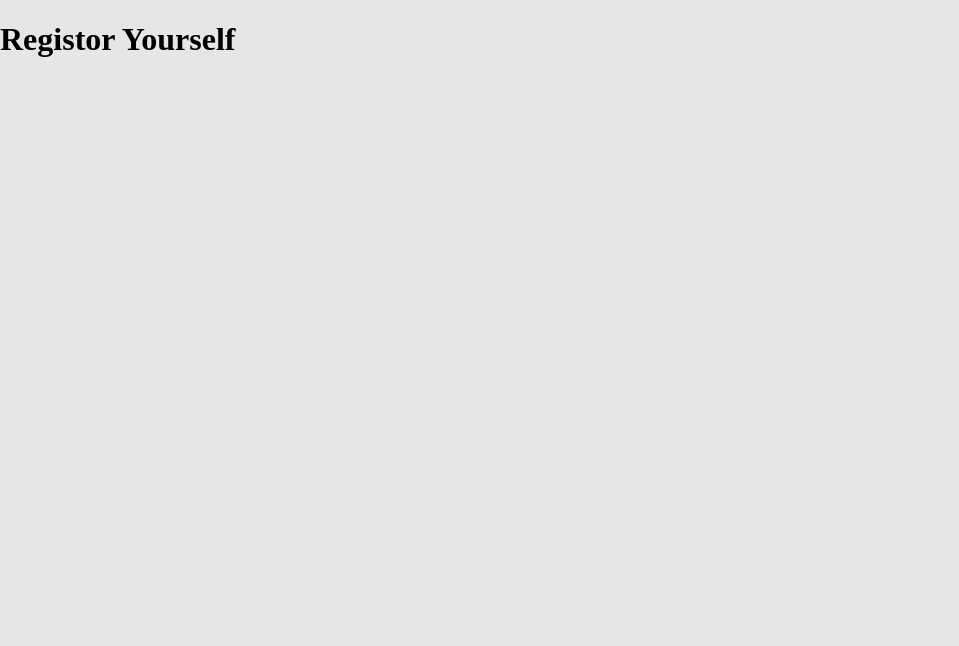
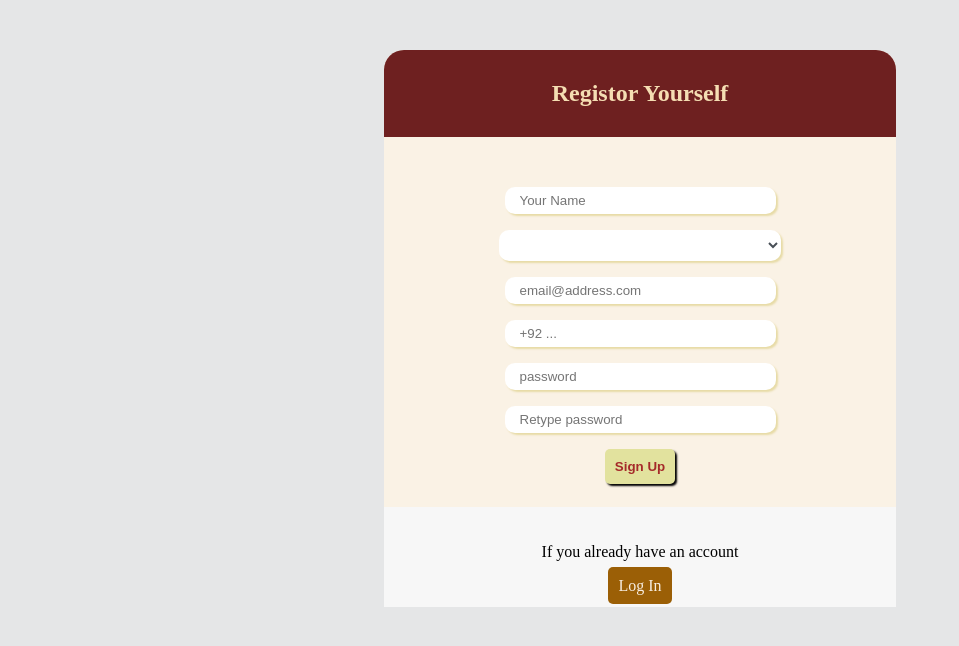
Before and after one commit to masix04/invoice-system, an Angular app: page /sign-up in a window 1280 px wide. Shown: the top 646 px of the page, without its empty margins (0-959 px from the left). Built offline with nearby package versions, Linux system fonts and the light colour scheme.

Commit message:
SignUp Form Design Initial Version Completed, Reactive formControl . Custom Validation -> matchPassword check before request sends Then request sends using GET Method

```diff
--- a/src/app/sign-up/sign-up.component.css
+++ b/src/app/sign-up/sign-up.component.css
@@ -0,0 +1,77 @@
+.signup_container {
+  margin: auto;
+  width: 40%;
+  background-color: antiquewhite;
+  margin-top: 50px;
+  border-top-left-radius:20px;
+  border-top-right-radius:20px;
+}
+.signup_container .signup_head {
+  /* height: 70px; */
+  background-color: rgb(110, 32, 32);
+  color: wheat;
+  text-align: center;
+  padding:10px 0;
+  border-top-left-radius:20px;
+  border-top-right-radius:20px;
+}
+.signup_container .signup_body {
+  height:370px;
+  background-color: rgb(250, 242, 229);
+}
+.signup_container .signup_body .signup_form {
+  padding-top: 50px;
+  text-align: center;
+}
+.signup_container .signup_body .signup_form .form-group {
+  display: grid;
+}
+.signup_container .signup_body .signup_form .form-group input {
+  padding: 6px 0 6px 15px;
+  border-radius: 10px;
+  border:none;
+  width:50%;
+  margin: auto;
+  box-shadow: rgb(231, 219, 166) 2px 2px 2px;
+}
+.signup_container .signup_body .signup_form .form-group select {
+  border-radius: 10px;
+  border: none;
+  width: 55%;
+  margin: auto;
+  box-shadow: rgb(231, 219, 166) 2px 2px 2px;
+}
+.signup_container .signup_body .signup_form .form-button .signup-form-submit-button {
+  padding: 10px;
+  border: none;
+  background-color: rgb(226, 226, 158);
+  color: brown;
+  font-size: 18;
+  font-weight: 600;
+  cursor: pointer;
+  border-radius: 5px;
+  box-shadow: black 2px 2px 2px;
+}
+
+/** ON Click CSS for signUp Button */
+.signup_container .signup_body .signup_form .form-button .signUpBtnAnimate {
+  box-shadow:rgb(151, 148, 107) -1px -1px 1px 2px;
+  cursor:default;
+}
+
+.signup_container .signup_foot {
+  height:60px;
+  padding: 20px 0;
+  text-align: center;
+  background-color: rgb(247, 247, 247);
+}
+.signup_container .signup_foot .signup-form-login-button {
+  padding: 10px;
+  background-color: rgb(155, 95, 6);
+  cursor: pointer;
+  color: rgb(247, 237, 225);
+  border-radius: 5px;
+}
+.signup_container .signup_foot .signup-form-login-button:hover {
+  font-weight: 600;
+}
--- a/src/app/sign-up/sign-up.component.html
+++ b/src/app/sign-up/sign-up.component.html
@@ -1,11 +1,57 @@
-<div class="sign_up_container">
-  <div class="sign_up_head">
-    <h1> Registor Yourself </h1>
+<div class="signup_container">
+  <div class="signup_head">
+    <h2> Registor Yourself </h2>
   </div>
-  <div class="sign_up_body">
+  <div class="signup_body">
+    <div class="signup_form">
+      <form [formGroup]= "signUpForm" (ngSubmit) ="onSignUp(signUpForm.value)">
+        <div class="form-group">
+          <!-- <label for="name"> User Name </label> -->
+          <input id="name" class="signup-form-user-name" type="text" formControlName = "UserName" name = "UserName" placeholder="Your Name" >
+          <!-- <input id="name" class="signup-form-name" type="text" [(ngModel)]= "UserModel.UserName" name = "UserName"> -->
+        </div>
 
+        <div class="form-group">
+          <!-- <label for="title"> User Title </label> -->
+          <select id="title" class="signup-form-title form-control" formControlName = "UserTitle" name = "UserTitle" placeholder="title">
+            <option *ngFor="let title of titles" [value] = "title" selected>{{title}}</option>
+          </select>
+          <!-- <input id="title" class="signup-form-title" type="text" [(ngModel)]= "UserModel.Usertitle" name = "Usertitle"> -->
+        </div>
+
+        <div class="form-group">
+          <!-- <label for="email"> Email Address </label> -->
+          <input id="email" class="signup-form-email" type="email" formControlName = "UserEmail" name = "UserEmail" placeholder="email@address.com" required>
+          <!-- <input id="email" class="signup-form-email" type="text" [(ngModel)]= "UserModel.UserEmail" name = "UserEmail"> -->
+        </div>
+
+        <div class="form-group">
+          <!-- <label for="phone"> Phone Number </label> -->
+          <input id="phone" class="signup-form-phone" type="tel" formControlName = "UserPhone" name = "UserPhone" placeholder="+92 ..." pattern="[+]{1}[0-9]{2} [0-9]{3}" required>
+          <!-- <input id="phone" class="signup-form-phone" type="phone" [(ngModel)]= "UserModel.UserPhone" name = "UserPhone"> -->
+        </div>
+
+        <div class="form-group">
+          <!-- <label for="password"> Password </label> -->
+          <input id="password" class="signup-form-password" type="password" formControlName= "UserPassword" name = "Password" placeholder="password" required>
+          <!-- <select id="password" class="signup-form-password form-control" type="password" [(ngModel)]= "Password" name = "Password"> -->
+        </div>
+
+        <div class="form-group">
+          <!-- <label for="password"> Password </label> -->
+          <input id="retype_password" class="signup-form-retype_password" type="password" formControlName= "UserReTypePassword" name = "ReTypePassword" placeholder="Retype password" required>
+          <!-- <select id="password" class="signup-form-password form-control" type="password" [(ngModel)]= "Password" name = "Password"> -->
+        </div>
+
+        <div class="form-button">
+          <input id="signUp" type="button" value="Sign Up" class="signup-form-submit-button" type="submit" (click)="BtnAnimate('signUp')">
+        </div>
+      </form>
+    </div>
   </div>
-  <div class="sign_up_foot">
 
+  <div class="signup_foot">
+    <p> If you already have an account </p>
+    <a href="javascript:void(0)" [routerLink]="['/log-in']" id="logIn" class="signup-form-login-button"> Log In </a>
   </div>
 </div>
--- a/src/app/sign-up/sign-up.component.ts
+++ b/src/app/sign-up/sign-up.component.ts
@@ -1,4 +1,7 @@
 import { Component, OnInit } from '@angular/core';
+import { FormControl, FormGroup, Validators } from '@angular/forms';
+import { HttpClient } from '@angular/common/http';
+import { URLS } from '../utils/URLS';
 
 @Component({
   selector: 'app-sign-up',
@@ -7,8 +10,63 @@ import { Component, OnInit } from '@angular/core';
 })
 export class SignUpComponent implements OnInit {
 
-  constructor() { }
+  titles: any;
+  UserSignUpValues: any;
 
+  constructor(private http: HttpClient, public urls: URLS) {
+    this.titles = [
+      'Owner', 'Employee'
+    ];
+  }
+  signUpForm = new FormGroup({
+    UserName : new FormControl('',Validators.required),
+    UserEmail : new FormControl('',Validators.required),
+    UserTitle : new FormControl('',Validators.required),
+    UserPhone : new FormControl('',Validators.compose([Validators.required, Validators.pattern('[+]{1}[0-9]{3}[0-9]{7}')])),
+    UserPassword : new FormControl('',Validators.compose([Validators.required, Validators.minLength(8)])),
+    UserReTypePassword : new FormControl('',Validators.compose([Validators.required, Validators.minLength(8)]))
+  });
+  // get UserName() {
+  //   return this.UserName.get('UserName');
+  // }
+
+  onSignUp(userData: any) {
+    this.UserSignUpValues = userData;
+    if(this.matchPasswords(userData) == true)
+    {
+      this.signUpRequest();
+    } else {
+      console.log('Password Not Matched! Please makeSure that the password and Re-type Password Matches.');
+    }
+  }
+
+  matchPasswords(userData) {
+    if(userData.UserPassword != '' && userData.UserReTypePassword != '') {
+      if(userData.UserPassword == userData.UserReTypePassword) {
+        return true;
+      }else {
+        return false;
+      }
+    }
+  }
+
+  BtnAnimate(btnType) {
+    var elm = document.getElementById('signUp');
+    console.log(elm);
+    if(btnType == 'signUp') {
+      elm.classList.add('signUpBtnAnimate');
+    } else if(btnType == 'logIn') {
+      elm.classList.add('logInBtnAnimate');
+    }
+  }
+  signUpRequest() {
+    let url = this.urls.WorkBaseUrl+'Authentication/signUpAction.php?name='+this.UserSignUpValues.UserName+'&title='+this.UserSignUpValues.UserTitle
+      +'&email='+this.UserSignUpValues.UserEmail+'&phone='+this.UserSignUpValues.UserPhone+'&password='+this.UserSignUpValues.UserPassword;
+    this.http.get(url).subscribe({
+      next: (response)=> console.log(response),
+      error: (error) => console.log(error),
+    });
+  }
   ngOnInit() {
   }
 
```
Also changed, not shown: src/app/models/user.ts (added, +11 -0 lines).
